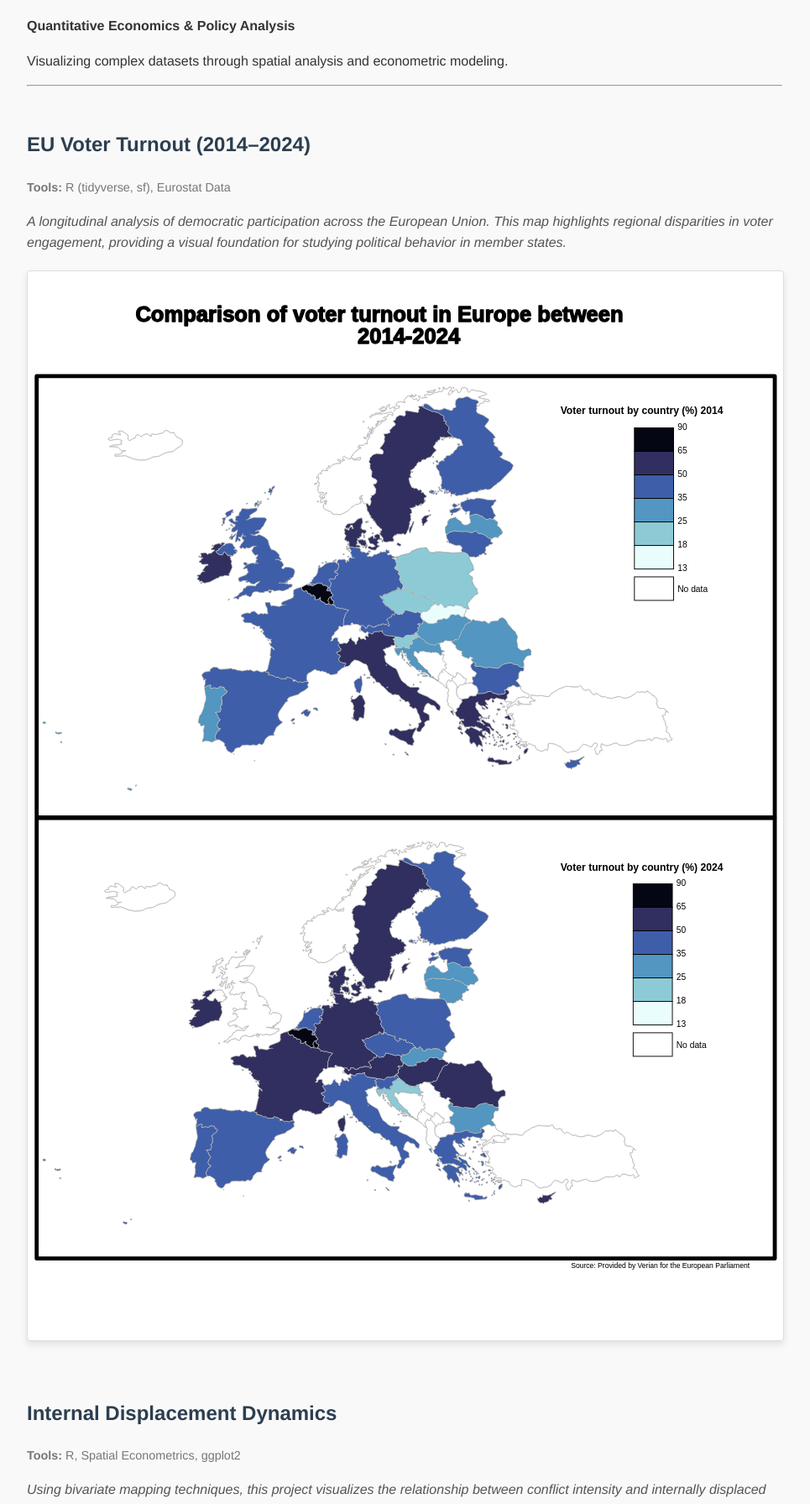
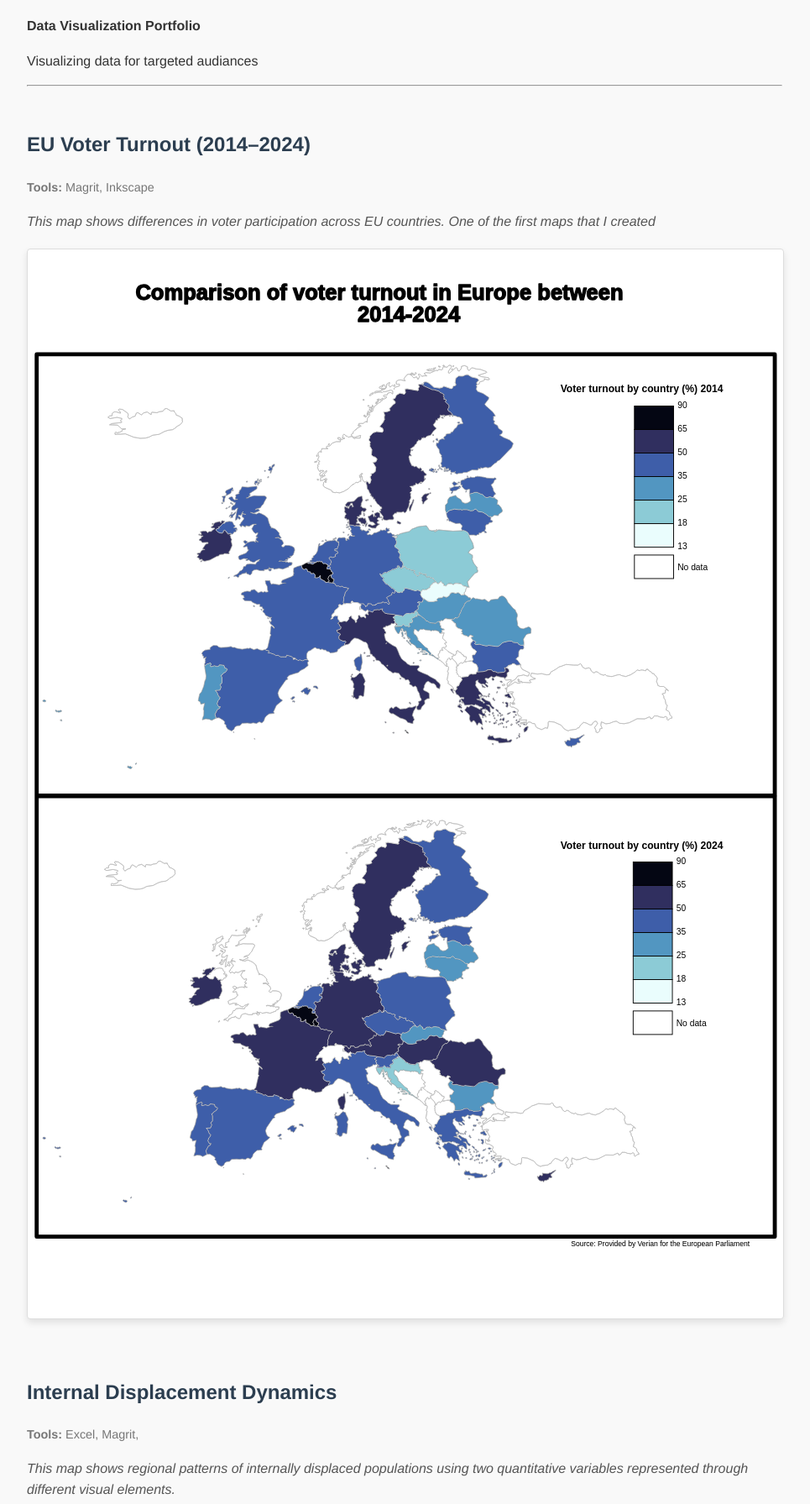
Before and after one commit to hongun00/Haktan_Portfolio_Maps, a plain HTML site: page index.html in a window 1280 px wide. Shown: the part 128-1919 px from the top of the page at 84% size, without its empty margins (158-1123 px from the left). Drawn offline with Linux system fonts and the light colour scheme.

Commit message:
Update index.html

```diff
--- a/index.html
+++ b/index.html
@@ -18,35 +18,36 @@
 
     <header>
         <h1>Haktan Ongun</h1>
-        <p><strong>Quantitative Economics & Policy Analysis</strong></p>
-        <p>Visualizing complex datasets through spatial analysis and econometric modeling.</p>
+        <p><strong>Data Visualization Portfolio</strong></p>
+        <p>Visualizing data for targeted audiances</p>
+
     </header>
 
     <hr>
 
     <section>
         <h2>EU Voter Turnout (2014–2024)</h2>
-        <p class="tech-stack"><strong>Tools:</strong> R (tidyverse, sf), Eurostat Data</p>
+        <p class="tech-stack"><strong>Tools:</strong> Magrit, Inkscape</p>
         <p class="project-description">
-            A longitudinal analysis of democratic participation across the European Union. This map highlights regional disparities in voter engagement, providing a visual foundation for studying political behavior in member states.
+            This map shows differences in voter participation across EU countries. One of the first maps that I created
         </p>
         <img src="maps/eu_turnout.svg" alt="Map of EU Voter Turnout">
     </section>
 
     <section>
         <h2>Internal Displacement Dynamics</h2>
-        <p class="tech-stack"><strong>Tools:</strong> R, Spatial Econometrics, ggplot2</p>
+        <p class="tech-stack"><strong>Tools:</strong> Excel, Magrit, </p>
         <p class="project-description">
-            Using bivariate mapping techniques, this project visualizes the relationship between conflict intensity and internally displaced populations. It aims to identify high-pressure zones where humanitarian resources are most critical.
+            This map shows regional patterns of internally displaced populations using two quantitative variables represented through different visual elements.
         </p>
         <img src="maps/idp_map.svg" alt="Map of Internal Displacement Patterns">
     </section>
 
     <section>
         <h2>Global CO2 Emissions: Per-Capita vs. Total</h2>
-        <p class="tech-stack"><strong>Tools:</strong> R (tidyr), World Bank Data</p>
+        <p class="tech-stack"><strong>Tools:</strong> R, Magrit, Inkscape</p>
         <p class="project-description">
-            A comparative spatial study distinguishing between high aggregate emitters and high per-capita emitters. This visualization clarifies the "responsibility gap" in global climate policy by highlighting outliers in carbon efficiency.
+            This map compares the difference between countries total and per-capita CO2 emissions. It highlight outliers with seperate visuals. One of the latest maps that I created.
         </p>
         <img src="maps/global_emissions.svg" alt="Global CO2 Emissions Map">
     </section>
```
